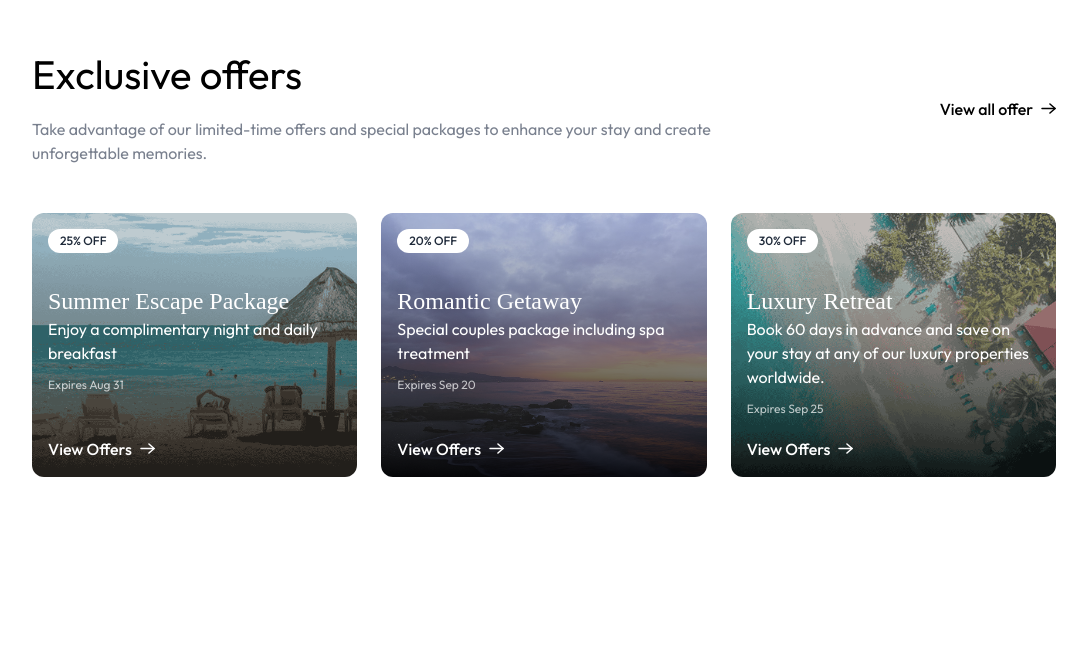
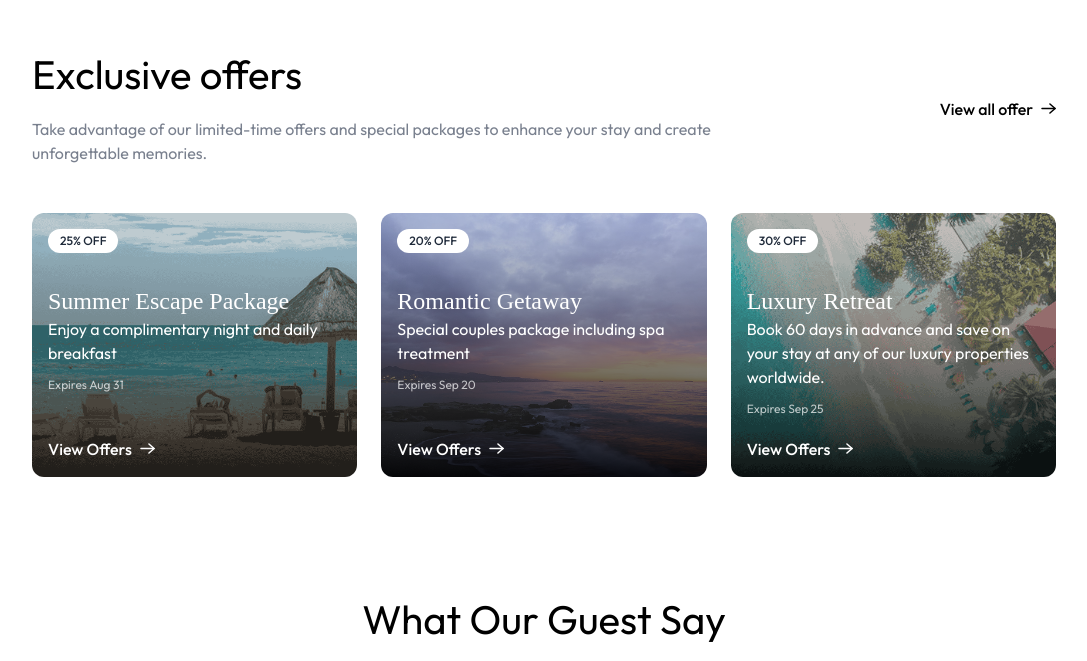
Before and after one commit to raazijawad/BookyStay, a React (Vite) app: page / in a window 1280 px wide. Shown: the part 2012-2673 px from the top of the page, without its empty margins (96-1183 px from the left). Before the commit the page ends 2609 px from the top, so only its background shows below. Built offline with nearby package versions, Linux system fonts and the light colour scheme; no server answers; a web font is replaced by a local one.

Commit message:
Testimonials page mounted into Home page

```diff
--- a/src/pages/Home.jsx
+++ b/src/pages/Home.jsx
@@ -2,6 +2,7 @@ import React from 'react'
 import Hero from '../components/Hero'
 import FeaturedDestination from '../components/FeaturedDestination'
 import ExclusiveOffer from '../components/ExclusiveOffer'
+import Testimonials from '../components/Testimonials'
 
 const Home = () => {
   return (
@@ -9,6 +10,7 @@ const Home = () => {
         <Hero />
         <FeaturedDestination/>
         <ExclusiveOffer/>
+        <Testimonials/>
     </>
   )
 }
```
